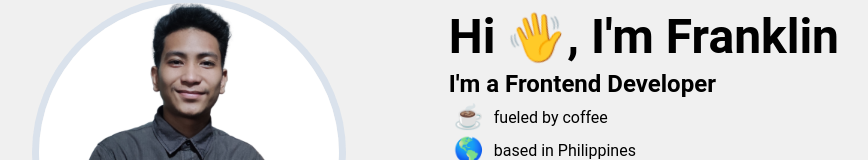
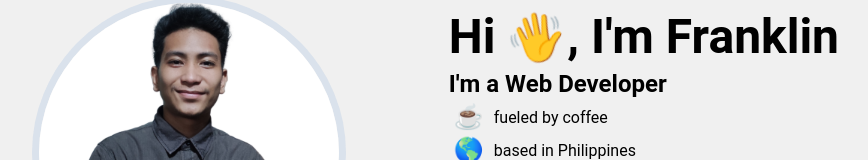
Before and after one commit to Four26/vite-react-portfolio, a React (Vite) app: page / in a window 1280 px wide. Shown: the part 206-366 px from the top of the page, without its empty margins (201-1069 px from the left). Built offline with nearby package versions, Linux system fonts and the light colour scheme.

Commit message:
changes the position

```diff
--- a/src/components/info/info.js
+++ b/src/components/info/info.js
@@ -8,7 +8,7 @@ import mock5 from '../../assets/images/mock5.png';
 export const info = {
     firstName: 'Franklin',
     lastName: 'Abonero',
-    position: 'Frontend Developer',
+    position: 'Web Developer',
     selfPortrait: self,
     miniBio: [
         {
```
